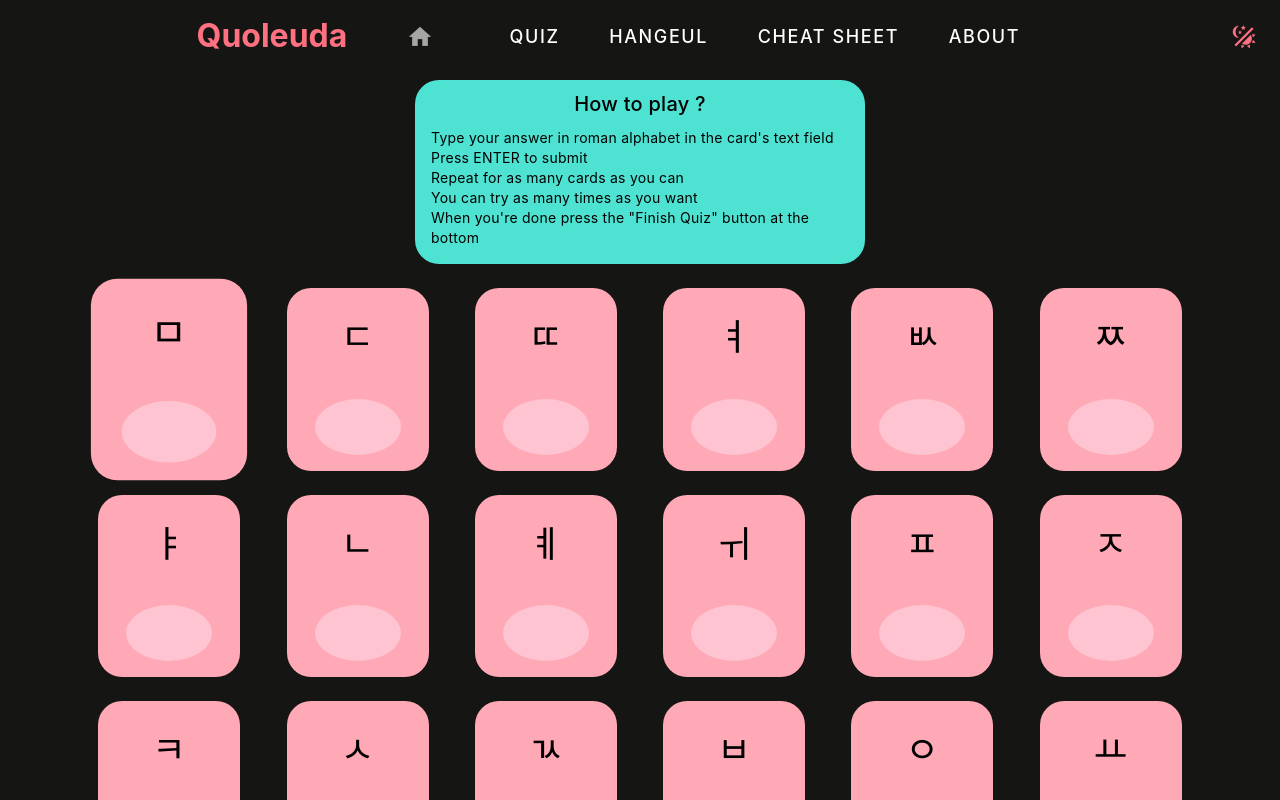
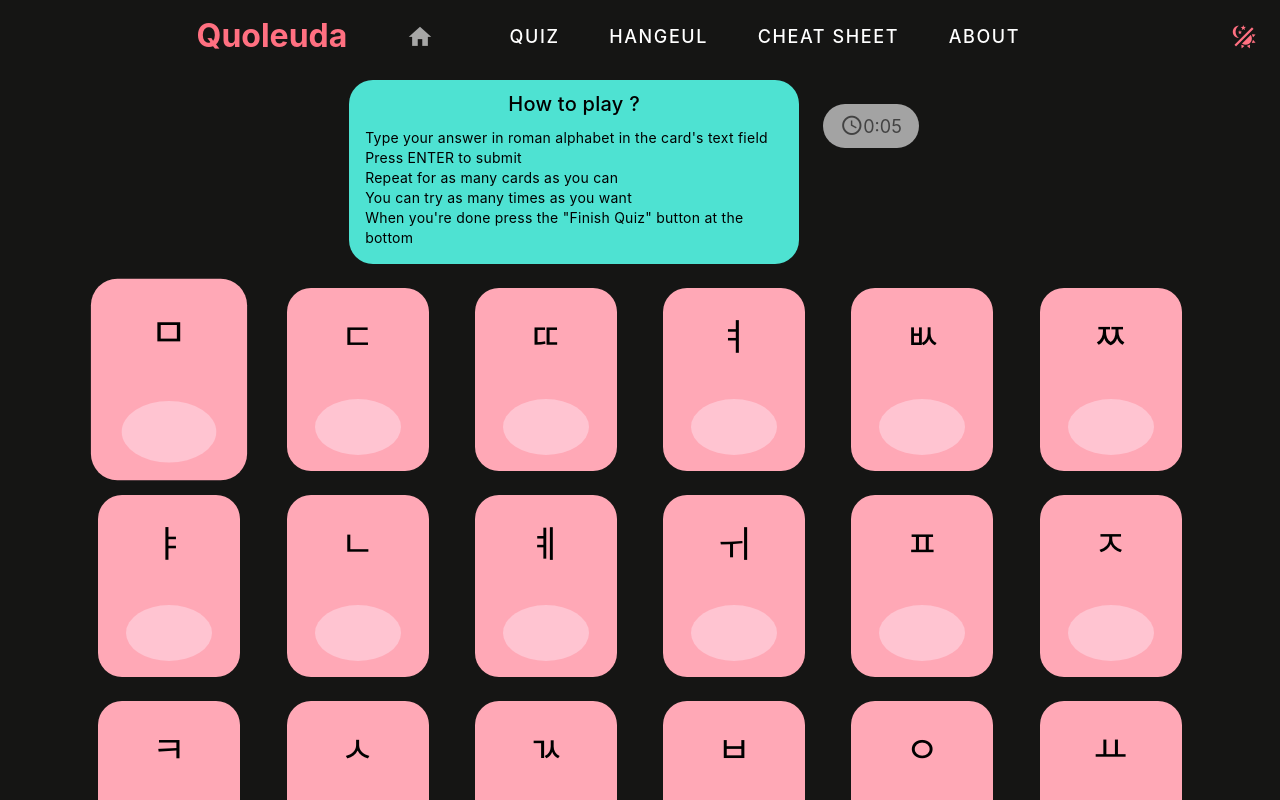
Before and after one commit to gabrielle-mlt/quoleuda, a Vue app: page /quiz in a window 1280 px wide. Shown: the top 800 px of the page. Built offline with nearby package versions, Linux system fonts and the light colour scheme.

Commit message:
chore: add timer

```diff
--- a/package.json
+++ b/package.json
@@ -10,6 +10,7 @@
   },
   "dependencies": {
     "@ctrl/tinycolor": "^3.6.0",
+    "@vueuse/core": "^10.6.1",
     "vue": "^3.2.47",
     "vue-router": "^4.2.4",
     "vuetify": "^3.3.2"
--- a/src/App.vue
+++ b/src/App.vue
@@ -65,8 +65,8 @@
         </template>
       </v-navigation-drawer>
 
+      <ApplicationBar @handle-drawer="drawer = !drawer;" />
       <v-main>
-        <ApplicationBar @handle-drawer="drawer = !drawer;" />
         <router-view style="top: 63px;" />
         <v-footer
           :app="true"
--- /dev/null
+++ b/src/components/TimerChip.vue
@@ -0,0 +1,34 @@
+<template>
+  <div
+    ref="el"
+    :style="style"
+    style="position: fixed; z-index: 9999;"
+  >
+    <v-chip
+      ref="timer-chip"
+      size="x-large"
+      style="z-index: 9999;"
+      variant="flat"
+    >
+      <v-icon left>
+        mdi-clock-time-four-outline
+      </v-icon>
+      {{ timer }}
+    </v-chip>
+  </div>
+</template>
+
+<script lang="ts" setup>
+import { ref } from 'vue'
+import { useDraggable } from '@vueuse/core'
+
+const props = defineProps(['timer', 'position'])
+
+// eslint-disable-next-line no-self-compare
+const el = ref(null)
+
+// `style` will be a helper computed for `left: ?px; top: ?px;`
+const { style } = useDraggable(el, {
+  initialValue: { x: props.position.x, y: props.position.y }
+})
+</script>
--- a/src/pages/HomePage.vue
+++ b/src/pages/HomePage.vue
@@ -62,6 +62,7 @@
             loop
             muted
             playsinline
+            poster
             title="Quiz demo"
           >
             <source
--- a/src/pages/QuizPage.vue
+++ b/src/pages/QuizPage.vue
@@ -1,5 +1,16 @@
 <template>
   <v-container>
+    <v-row class="d-flex justify-center align-top">
+      <v-col
+        cols="auto"
+        ordeer-xs="last"
+        order="last"
+        order-lg="first"
+        order-md="first"
+        order-sm="last"
+        order-xl="first"
+        order-xxl="first"
+      >
         <v-card
           v-if="!finished"
           class="ma-auto"
@@ -19,6 +30,40 @@
             When you're done press the "Finish Quiz" button at the bottom<br>
           </v-card-text>
         </v-card>
+      </v-col>
+      <v-col
+        cols="auto"
+        ordeer-xs="first"
+        order="first"
+        order-lg="last"
+        order-md="last"
+        order-sm="first"
+        order-xl="last"
+        order-xxl="last"
+      >
+        <timer-chip
+          v-if="!finished && showTimer"
+          :position="getFantomTimerXY()"
+          :timer="timerDisplay"
+        />
+        <v-chip
+          id="fantom-timer-chip"
+          class="mt-6"
+          color="transparent"
+          size="x-large"
+          style="color: transparent;"
+        >
+          <v-icon
+            color="transparent"
+            left
+          >
+            mdi-clock-time-four-outline
+          </v-icon>
+          00:00
+        </v-chip>
+      </v-col>
+    </v-row>
+
     <v-expand-transition>
       <v-row
         v-if="!finished"
@@ -96,6 +141,7 @@
 <script setup>
 import ResultsOverview from '../components/ResultsOverview.vue'
 import QuizCard from '../components/QuizCard.vue'
+import TimerChip from '../components/TimerChip.vue'
 </script>
 
 <script>
@@ -121,7 +167,21 @@ export default {
         { value: 'nanum-myeongjo-font', title: 'Nanum Myeongjo', class: 'nanum-myeongjo-font' },
         { value: 'black-han-sans-font', title: 'Black Han Sans', class: 'black-han-sans-font' }
       ],
-      fontClass: ''
+      fontClass: '',
+      chrono: null,
+      time: 0,
+      showTimer: false
+    }
+  },
+  computed: {
+    timerDisplay () {
+      if (this.time >= 3600) {
+        this.stopChrono()
+        return '+1 hour'
+      }
+      const minutes = Math.floor(this.time / 60)
+      const seconds = this.time - minutes * 60
+      return `${minutes}:${seconds < 10 ? '0' + seconds : seconds}`
     }
   },
   async created () {
@@ -221,12 +281,15 @@ export default {
       this.score = Math.round((scores / this.characterSet.length) * 100) || 0
     },
     finishQuiz () {
+      this.stopChrono()
       // calculate score
       this.calculateScore()
       if (this.score === 0) this.printResults = true
       this.finished = true
     },
     async resetGame () {
+      this.stopChrono()
+      this.time = 0
       await this.prepareCharset()
 
       this.printResults = false
@@ -239,6 +302,7 @@ export default {
         if (firstInput) {
           this.setCaretPosition(firstInput, 10)
         }
+        this.startChrono()
       })
     },
     async prepareCharset () {
@@ -250,6 +314,24 @@ export default {
         })
         resolve(res)
       })
+    },
+    startChrono () {
+      this.showTimer = true
+      // time now
+      this.time = 0
+      // start the chrono
+      this.chrono = setInterval(() => {
+        this.time++
+      }, 1000)
+    },
+    stopChrono () {
+      clearInterval(this.chrono)
+    },
+    getFantomTimerXY () {
+      const el = document.getElementById('fantom-timer-chip')
+      if (!el) return { x: 0, y: 0 }
+      const rect = el.getBoundingClientRect()
+      return { x: rect.x, y: rect.y }
     }
   }
 }
```
Also changed, not shown: 1 other file (tests, documents, lock files or other folders). Lines whose indentation alone changed are shown as unchanged.
